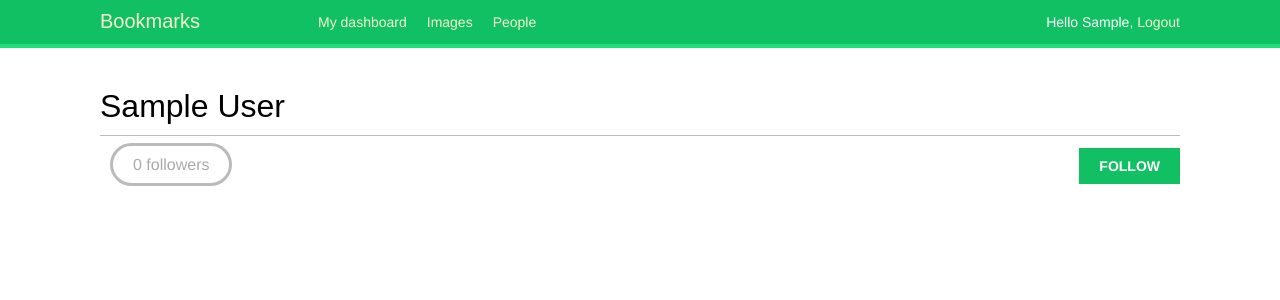
After one commit to arminpourbeik/bookmarks, a Django app: a page that uses accounts/templates/base.html in a window 1280 px wide. The commit adds this page. Shown: the top 300 px of the page. Run offline with Django 3.2, Linux system fonts and the light colour scheme; the visitor is signed in with stand-in values (Sample User, id 1); data comes from the database, SQL or seed files in the repository; data that the repository does not hold is empty; some libraries are stand-ins or nearby versions.

Commit message:
(Chapter06) - Create follow system

```diff
--- a/accounts/static/css/main.css
+++ b/accounts/static/css/main.css
@@ -232,3 +232,30 @@ a.like, a.follow {
   width: 120px;
   height: 120px;
   border-radius: 50%; }
+
+#people-list img {
+  width: 180px;
+  height: 180px;
+  border-radius: 50%;
+  margin-bottom: 20px; }
+
+#people-list .user {
+  width: 180px;
+  float: left;
+  overflow: auto;
+  padding: 10px; }
+
+#people-list .info {
+  text-align: center; }
+
+img.user-detail {
+  border-radius: 50%;
+  float: left; }
+
+.profile-info {
+  float: left;
+  overflow: auto;
+  margin-right: 20px; }
+
+.image-container {
+  margin-top: 40px; }
--- /dev/null
+++ b/accounts/static/scss/_users.scss
@@ -0,0 +1,23 @@
+#people-list img {
+    width:180px;
+    height:180px;
+    border-radius:50%;
+    margin-bottom:20px;
+}
+#people-list .user {
+    width:180px;
+    float:left;
+    overflow:auto;
+    padding:10px;
+}
+#people-list .info { text-align:center; }
+img.user-detail {
+    border-radius:50%;
+    float:left;
+}
+.profile-info {
+    float:left;
+    overflow:auto;
+    margin-right:20px;
+}
+.image-container { margin-top:40px; }
--- a/accounts/static/scss/main.scss
+++ b/accounts/static/scss/main.scss
@@ -42,3 +42,4 @@ ol {
 @import "forms";
 @import "messages";
 @import "images";
+@import "users";
--- /dev/null
+++ b/accounts/templates/account/user/detail.html
@@ -0,0 +1,58 @@
+{% extends "base.html" %}
+{% load thumbnail %}
+
+{% block title %}{{ user.get_full_name }}{% endblock title %}
+
+{% block content %}
+    <h1>{{ user.get_full_name }}</h1>
+    <div class="profile-info">
+        <img src="{% thumbnail user.profile.photo 180x180 %}" class="user-detail">
+    </div>
+    {% with total_followers=user.followers.count %}
+        <span class="count">
+      <span class="total">{{ total_followers }}</span>
+      follower{{ total_followers|pluralize }}
+    </span>
+        <a href="#" data-id="{{ user.id }}" data-action="{% if request.user in user.followers.all %}un{% endif %}follow"
+           class="follow button">
+            {% if request.user not in user.followers.all %}
+                Follow
+            {% else %}
+                Unfollow
+            {% endif %}
+        </a>
+        <div id="image-list" class="image-container">
+            {% include "images/image/list_ajax.html" with images=user.images_created.all %}
+        </div>
+    {% endwith %}
+{% endblock content %}
+
+{% block domready %}
+ $('a.follow').click(function(e){
+    e.preventDefault();
+    $.post('{% url "user_follow" %}',
+      {
+        id: $(this).data('id'),
+        action: $(this).data('action')
+      },
+      function(data){
+        if (data['status'] == 'ok') {
+          var previous_action = $('a.follow').data('action');
+
+          // toggle data-action
+          $('a.follow').data('action',
+            previous_action == 'follow' ? 'unfollow' : 'follow');
+          // toggle link text
+          $('a.follow').text(
+            previous_action == 'follow' ? 'Unfollow' : 'Follow');
+
+          // update total followers
+          var previous_followers = parseInt(
+            $('span.count .total').text());
+          $('span.count .total').text(previous_action == 'follow' ?
+          previous_followers + 1 : previous_followers - 1);
+        }
+      }
+    );
+  });
+{% endblock domready %}
--- a/accounts/templates/base.html
+++ b/accounts/templates/base.html
@@ -21,7 +21,7 @@
                 <a href="{% url 'images:list' %}">Images</a>
             </li>
             <li {% if section == 'people' %} class="selected" {% endif %}>
-                <a href="#">People</a>
+                <a href="{% url 'user_list' %}">People</a>
             </li>
         </ul>
     {% endif %}
@@ -54,7 +54,10 @@
         <!-- Main content block -->
     {% endblock %}
 </div>
+
+{#Ajax#}
 <script src="https://ajax.googleapis.com/ajax/libs/jquery/3.4.1/jquery.min.js"></script>
+{#JS Cookie module#}
 <script src="https://cdn.jsdelivr.net/npm/js-cookie@2.2.1/src/js.cookie.min.js"></script>
 <script>
     var csrftoken = Cookies.get('csrftoken');
--- a/accounts/urls.py
+++ b/accounts/urls.py
@@ -7,4 +7,7 @@ urlpatterns = [
     path('register/', views.register, name='register'),
     path('edit/', views.edit, name='edit'),
     path('', include('django.contrib.auth.urls')),
+    path('users/', views.user_list, name='user_list'),
+    path('users/follow/', views.user_follow, name='user_follow'),
+    path('users/<username>/', views.user_detail, name='user_detail'),
 ]
--- a/accounts/views.py
+++ b/accounts/views.py
@@ -1,8 +1,13 @@
-from django.shortcuts import render
+from django.shortcuts import render, get_object_or_404
 from django.contrib.auth.decorators import login_required
 from django.contrib import messages
+from django.http import JsonResponse
+from django.views.decorators.http import require_POST
+from bookmarks.common.decorators import ajax_required
+from django.contrib.auth.models import User
 
 from .forms import UserRegistrationForm, UserEditForm, ProfileEditForm
+from .models import Contact
 
 
 def register(request):
@@ -51,3 +56,41 @@ def dashboard(request):
         template_name='account/dashboard.html',
         context={'section': 'dashboard'}
     )
+
+
+@login_required
+def user_list(request):
+    users = User.objects.filter(is_active=True)
+    return render(request,
+                  template_name='account/user/list.html',
+                  context={'section': 'people', 'users': users})
+
+
+@login_required
+def user_detail(request, username):
+    user = get_object_or_404(User, is_active=True, username=username)
+    return render(request,
+                  template_name='account/user/detail.html',
+                  context={'section': 'people', 'user': user})
+
+
+@ajax_required
+@require_POST
+@login_required
+def user_follow(request):
+    user_id = request.POST.get('id')
+    action = request.POST.get('action')
+    if user_id and action:
+        try:
+            user = User.objects.get(id=user_id)
+            if action == 'follow':
+                Contact.objects.get_or_create(
+                    user_from=request.user,
+                    user_to=user
+                )
+            else:
+                Contact.objects.filter(user_from=request.user, user_to=user).delete()
+            return JsonResponse({'status': 'ok'})
+        except User.DoesNotExist:
+            return JsonResponse({'status': 'error'})
+    return JsonResponse({'status': 'error'})
--- a/images/templates/images/image/detail.html
+++ b/images/templates/images/image/detail.html
@@ -18,9 +18,9 @@
                     <span class="total">{{ total_likes }}</span>
                     like{{ total_likes | pluralize }}
                 </span>
-                <a href="#" data-id="{{ image.id }}" data-action="{% if request.user in users_like %}un
-{% endif %}like" class="like button">
-                    {% if request.user in users_like %}
+                <a href="#" data-id="{{ image.id }}" data-action="{% if request.user in users_like %}un{% endif %}like"
+                   class="like button">
+                    {% if request.user not in users_like %}
                         Like
                     {% else %}
                         Unlike
```
Also changed, not shown: accounts/models.py (+34 -0 lines), accounts/templates/account/user/list.html (added, +22 -0 lines), bookmarks/settings.py (+10 -0 lines), accounts/migrations/0002_contact.py (added).
